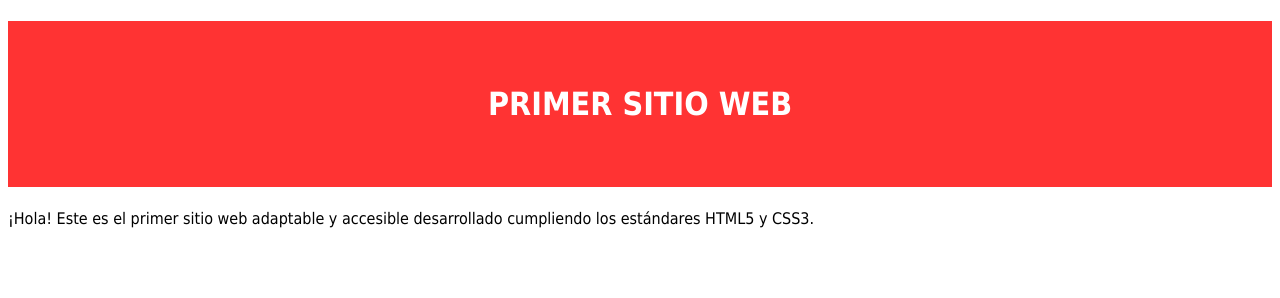
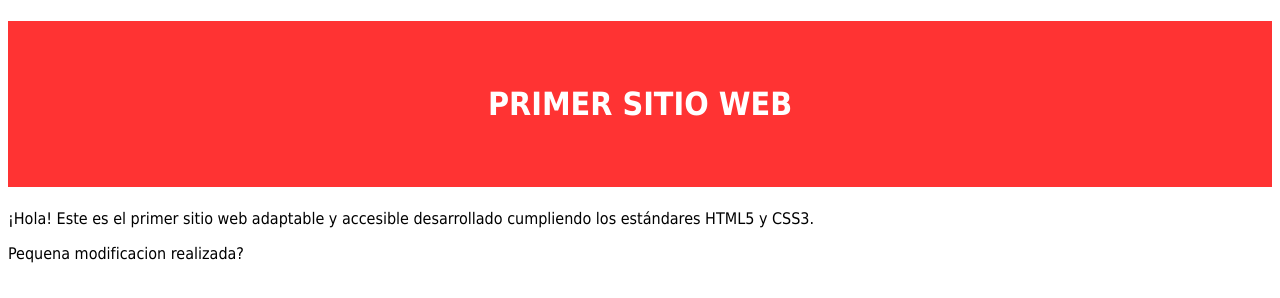
Before and after one commit to uo302698/sew, a plain HTML site: page index.html in a window 1280 px wide. Drawn offline with Linux system fonts and the light colour scheme.

Commit message:
Update index.html
Pequenha prueba anhadiendo un paragrafo mas

```diff
--- a/index.html
+++ b/index.html
@@ -12,5 +12,7 @@
     <!-- Datos con el contenidos que aparece en el navegador -->
     <h1>Primer sitio web</h1>
     <p>¡Hola! Este es el primer sitio web adaptable y accesible desarrollado cumpliendo los estándares HTML5 y CSS3. </p>
+	<P> Pequena modificacion realizada?</p>
 </body>
+
 </html>
```
